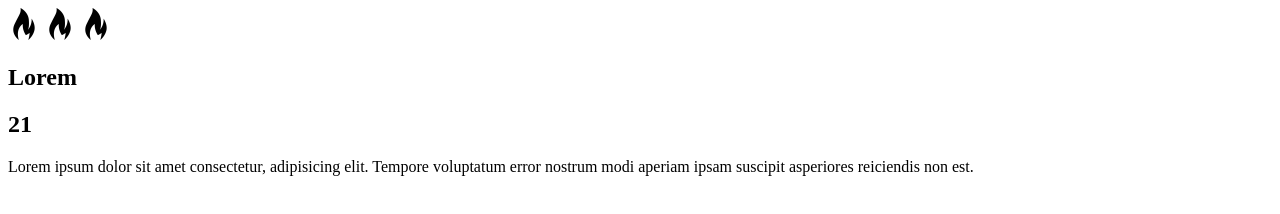
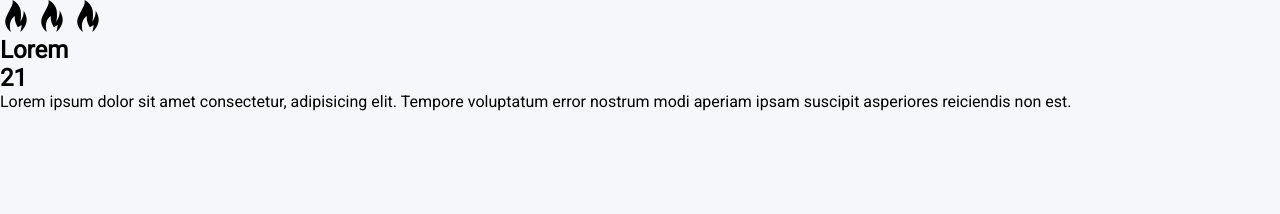
Before and after one commit to glacykm11/clone-tinder, a plain HTML site: page index.html in a window 1280 px wide. Drawn offline with Linux system fonts and the light colour scheme.

Commit message:
adicionando fonte e estilos gerais no css

```diff
--- a/index.css
+++ b/index.css
@@ -1,3 +1,15 @@
+* {
+    box-sizing: border-box;
+    margin: 0;
+    padding: 0;
+}
+
+body {
+    background: #f5f7fa;
+    height: 100vh;
+    font-family: 'Roboto', sans-serif;
+}
+
 .icones {
     width: 2rem;
 }
--- a/index.html
+++ b/index.html
@@ -5,6 +5,9 @@
     <meta http-equiv="X-UA-Compatible" content="IE=edge">
     <meta name="viewport" content="width=device-width, initial-scale=1.0">
     <link rel="stylesheet" href="index.css">
+    <link rel="preconnect" href="https://fonts.googleapis.com">
+    <link rel="preconnect" href="https://fonts.gstatic.com" crossorigin>
+    <link href="https://fonts.googleapis.com/css2?family=Roboto&display=swap" rel="stylesheet">
     <title>Tinder</title>
 </head>
 <body>
```
